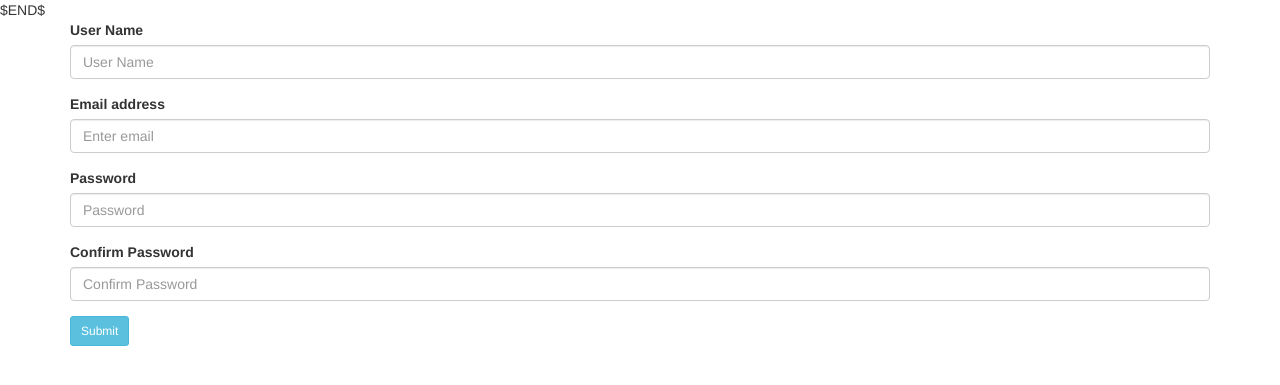
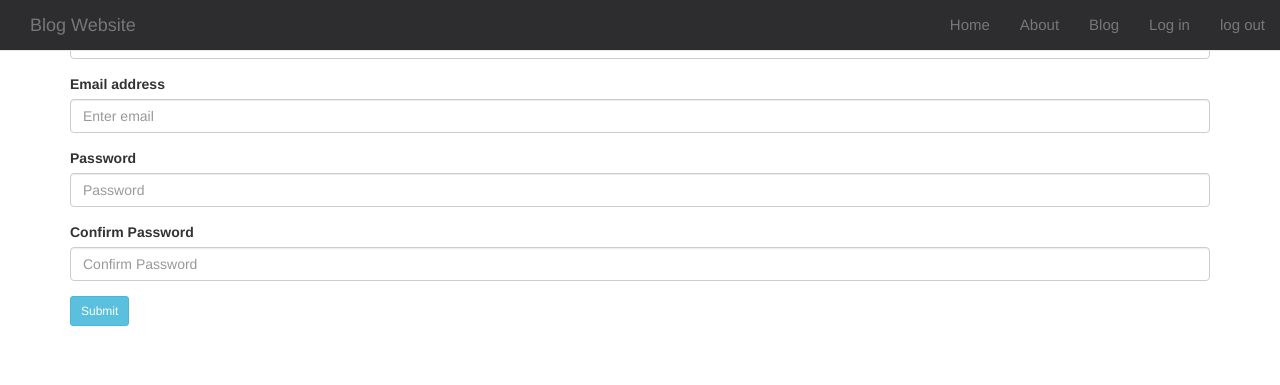
Before and after one commit to wangechimk/blog-website, a Flask app: page /signup in a window 1280 px wide. Shown: the top 385 px of the page. Run offline with Flask 2, Linux system fonts and the light colour scheme; some libraries are stand-ins or nearby versions.

Commit message:
add items to the navbar and corresponding templates

```diff
--- a/app/templates/base.html
+++ b/app/templates/base.html
@@ -11,7 +11,7 @@
     type="text/css" />
   <link rel="stylesheet" href="https://maxcdn.bootstrapcdn.com/font-awesome/4.7.0/css/font-awesome.min.css"
     type="text/css" />
-  <link rel="stylesheet" href="css/style.css">
+  <link rel="stylesheet" type="text/css" href="{{ url_for('static', filename = 'style.css') }}">
 {% endblock %}
 </head>
 <body>
--- a/app/templates/index.html
+++ b/app/templates/index.html
@@ -1,4 +1,4 @@
 {% extends 'base.html' %}
 {%block content%}
-<h1>Hello </h1>
+<h1> </h1>
 {%endblock%}
--- a/app/templates/navbar.html
+++ b/app/templates/navbar.html
@@ -1,10 +1,22 @@
-<!DOCTYPE html>
-<html lang="en">
-<head>
-    <meta charset="UTF-8">
-    <title>$Title$</title>
-</head>
-<body>
-$END$
-</body>
-</html>
+<nav class="navbar navbar-default navbar-fixed-top"style="background-color:#2d2d30 ; font-size:15px;">
+    <div class="container-fluid">
+      <div class="navbar-header">
+        <button type="button" class="navbar-toggle" data-toggle="collapse" data-target="#myNavbar">
+          <span class="icon-bar"></span>
+          <span class="icon-bar"></span>
+          <span class="icon-bar"></span>
+        </button>
+        <a class="navbar-brand hidden-xs" href="#myPage"></a>
+        <a class="navbar-brand" href="#myPage">Blog Website</a>
+      </div>
+      <div class="collapse navbar-collapse" id="myNavbar">
+        <ul class="nav navbar-nav navbar-right">
+          <li><a href="#">Home</a></li>
+          <li><a href="#">About</a></li>
+          <li><a href="#">Blog</a></li>
+          <li><a href="#">Log in</a></li>
+          <li><a href="#">log out</a></li>
+        </ul>
+      </div>
+    </div>
+  </nav>
```
Also changed, not shown: app/__init__.py (+8 -2 lines), app/static/css/style.css (+11 -0 lines).
